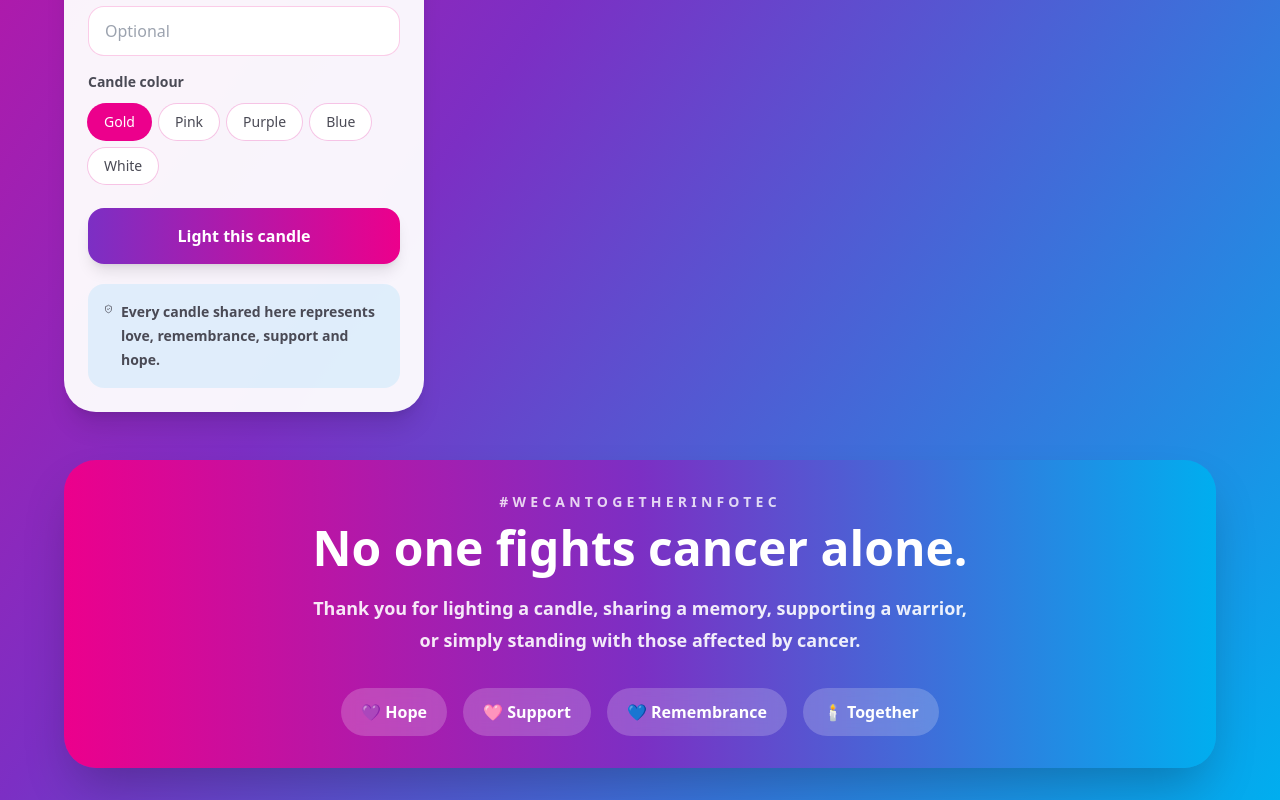
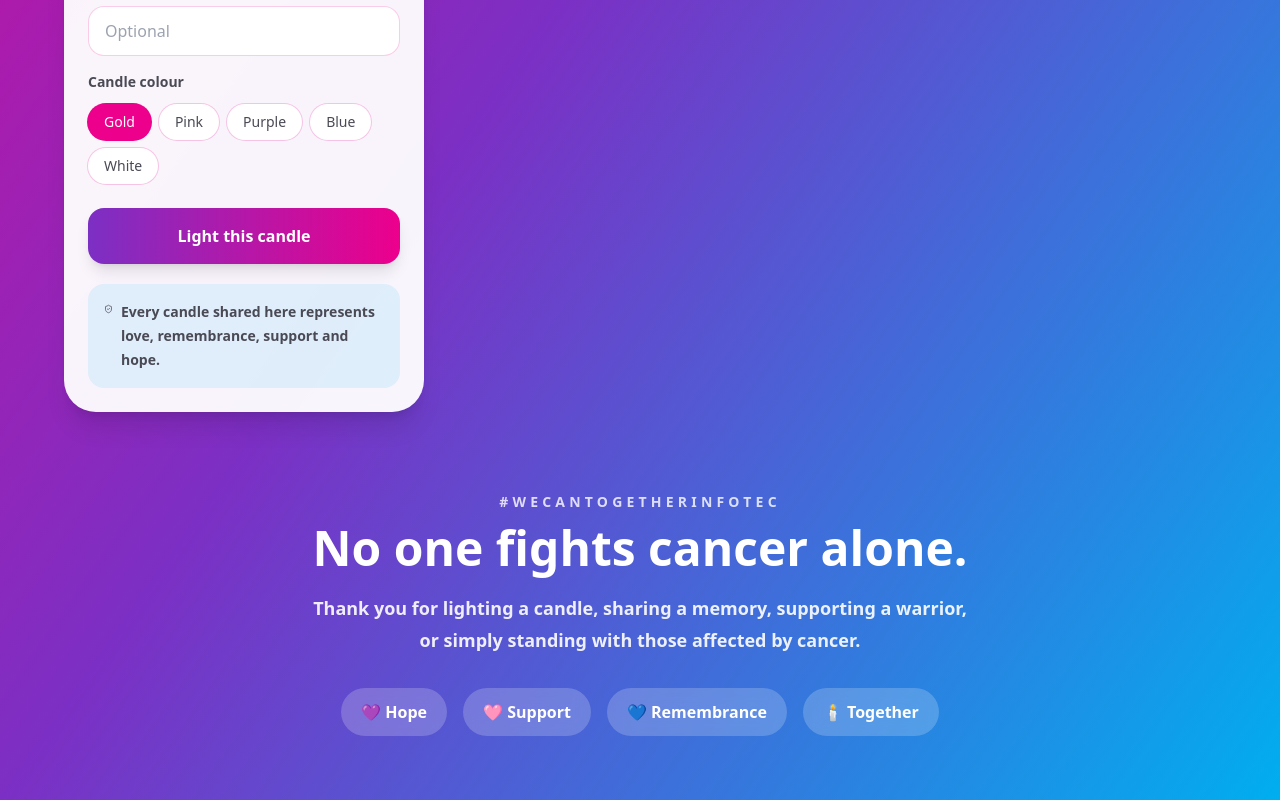
Before and after one commit to Randomuserza/Infotec-Wall-of-Hope, a React (Vite) app: page / in a window 1280 px wide. Shown: the part 1030-1830 px from the top of the page. Built offline with nearby package versions, Linux system fonts and the light colour scheme; no server answers; the database is empty.

Commit message:
Update main.jsx

```diff
--- a/src/main.jsx
+++ b/src/main.jsx
@@ -302,7 +302,7 @@ function App() {
           </section>
         </section>
 
-        <section className="mt-12 rounded-[2rem] bg-gradient-to-r from-[#EC008C] via-[#7C2FC4] to-[#00AEEF] p-8 text-center text-white shadow-2xl">
+        <section className="mt-12 p-8 text-center text-white">
           <p className="mb-3 text-sm font-bold uppercase tracking-[0.3em] text-white/80">
             #WeCanTogetherInfotec
           </p>
```
